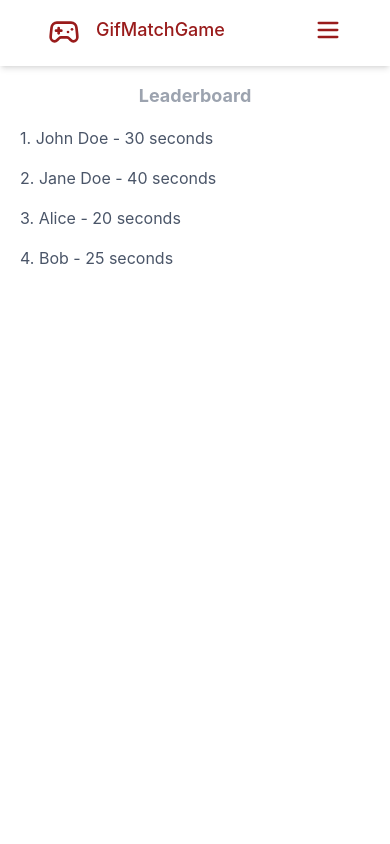
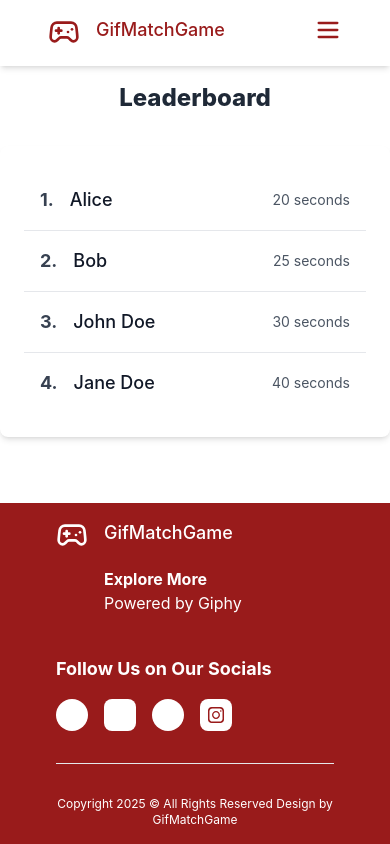
Before and after one commit to vishalkanu01/gif-game, a React (Vite) app: page /leaderboard in a window 390 px wide. Shown: the top 844 px of the page. Built offline with nearby package versions, Linux system fonts and the light colour scheme; no server answers; some icons are missing.

Commit message:
feat: implement responsiveness

```diff
--- a/src/components/GameBoard.tsx
+++ b/src/components/GameBoard.tsx
@@ -20,7 +20,7 @@ const GameBoard: React.FC<GameBoardProps> = ({ gifs, onWin }) => {
         setSelectedCards((prev) => [...prev, index]);
       }
     },
-    [selectedCards],
+    [selectedCards]
   );
 
   useEffect(() => {
@@ -50,7 +50,7 @@ const GameBoard: React.FC<GameBoardProps> = ({ gifs, onWin }) => {
   }, [matchedCards, gifs.length, onWin, startTime]);
 
   return (
-    <div className="h-screen grid grid-cols-4 gap-5 m-4 lg:mx-auto">
+    <div className="grid grid-cols-4 gap-5 m-4 md:h-[80%] lg:mx-auto">
       {gifs.map((gif, index) => {
         const cachedImage = new Image();
         cachedImage.src = gif.url;
@@ -59,11 +59,10 @@ const GameBoard: React.FC<GameBoardProps> = ({ gifs, onWin }) => {
         return (
           <div
             key={index}
-            className={`card rounded-lg w-[60px] h-[60px] md:w-[200px] md:h-[200px]  ${
+            className={`card rounded-lg w-[80px] h-[80px] md:w-[200px] md:h-[200px]  ${
               isFlipped ? "flipped" : ""
             }`}
-            onClick={() => handleCardClick(index)}
-          >
+            onClick={() => handleCardClick(index)}>
             {isFlipped ? (
               <img src={cachedImage.src} alt={gif.title} />
             ) : (
--- a/src/components/HomePage.tsx
+++ b/src/components/HomePage.tsx
@@ -3,10 +3,8 @@ import Confetti from "react-confetti";
 //
 import MagnifyingGlassIcon from "@/assets/MaginifyingGlassIcon";
 import "../App.css";
-import { GifResponse, LeaderboardEntry } from "../types";
 import GameBoard from "./GameBoard";
 import Leaderboard from "./LeaderBoard";
-
 import {
   Dialog,
   DialogContent,
@@ -14,6 +12,7 @@ import {
   DialogHeader,
   DialogTitle,
 } from "@/components/ui/dialog";
+import { GifResponse, LeaderboardEntry } from "@/types";
 
 const API_KEY = import.meta.env.VITE_GIPHY_API_KEY;
 
@@ -37,7 +36,7 @@ const HomePage: React.FC = () => {
   const fetchGifs = async () => {
     try {
       const response = await fetch(
-        `https://api.giphy.com/v1/gifs/search?api_key=${API_KEY}&q=${searchTerm}&limit=8`,
+        `https://api.giphy.com/v1/gifs/search?api_key=${API_KEY}&q=${searchTerm}&limit=8`
       );
       const data: GifResponse = await response.json();
       const formattedGifs = data.data.map((gif) => ({
@@ -68,7 +67,7 @@ const HomePage: React.FC = () => {
     setLeaderboard(
       [...leaderboard, newEntry]
         .sort((a, b) => a.score - b.score) // Sort by time
-        .slice(0, 10),
+        .slice(0, 10)
     );
     setGameWon(false);
     setGifs([]);
@@ -77,15 +76,44 @@ const HomePage: React.FC = () => {
   const [isOpen, setIsOpen] = useState(false);
 
   return (
-    <div className="h-full flex flex-col justify-between">
-      {confetti && <Confetti />}
-      {!gifs.length ? (
-        <div className="flex flex-col  h-screen">
-          {/* Search Input */}
-          <div className="flex items-center justify-center mt-20 w-full">
+    <div className="flex flex-col justify-between w-full">
+      {confetti && <Confetti className="w-full" />}
+      {/* Game Won Section */}
+      {gameWon && (
+        <div className="flex flex-col items-center justify-center m-10">
+          <h2 className="mt-4 text-xl font-bold text-center text-gray-400">Submit Your Score</h2>
+          <form
+            className="flex flex-col items-center justify-center w-full gap-4 mt-4 md:flex-row"
+            onSubmit={(e) => {
+              e.preventDefault();
+              const formData = new FormData(e.target as HTMLFormElement);
+              const name = formData.get("name") as string;
+              submitScore(name, time);
+            }}>
             <input
               type="text"
-              className="mx-6 md:mx-0 w-full md:w-1/3 py-3 px-4 rounded-full text-lg bg-white  focus:outline-none focus:ring focus:ring-red-400"
+              name="name"
+              className="w-full px-4 py-3 text-lg bg-white rounded-full md:w-1/3 focus:outline-none focus:ring focus:ring-red-400"
+              style={{ boxShadow: "0px 1px 8px 0px rgba(0, 0, 0, 0.14)" }}
+              placeholder="Name"
+              required
+            />
+            <button
+              type="submit"
+              className="px-6 py-2 text-white bg-red-600 rounded-lg hover:bg-red-400"
+              onClick={() => setIsOpen(true)}>
+              Submit
+            </button>
+          </form>
+        </div>
+      )}
+      {!gifs.length ? (
+        <div className="flex flex-col h-[80%]">
+          {/* Search Input */}
+          <div className="flex items-center justify-center w-full mt-20">
+            <input
+              type="text"
+              className="w-full px-4 py-3 mx-6 text-lg bg-white rounded-full md:mx-0 md:w-1/3 focus:outline-none focus:ring focus:ring-red-400"
               style={{ boxShadow: "0px 1px 8px 0px rgba(0, 0, 0, 0.14)" }}
               placeholder="Search for GIFs..."
               value={searchTerm}
@@ -99,23 +127,21 @@ const HomePage: React.FC = () => {
             <div className="relative">
               <button
                 className="absolute -top-3 right-10 md:right-4 hover:text-gray-600"
-                onClick={fetchGifs}
-              >
+                onClick={fetchGifs}>
                 <MagnifyingGlassIcon className="fill-gray-400" />
               </button>
             </div>
           </div>
 
           {/* Suggestions */}
-          <div className="text-md mt-8 text-center text-gray-400">
+          <div className="mt-8 text-center text-gray-400 text-md">
             <p className="mb-2">Suggestions:</p>
             {suggestionItems.map((item) => (
               <button
                 key={item.value}
-                className="rounded-full bg-white px-4 py-2 m-2 hover:bg-gray-400 hover:text-white"
+                className="px-4 py-2 m-2 bg-white rounded-full hover:bg-gray-400 hover:text-white"
                 style={{ boxShadow: "0px 1px 8px 0px rgba(0, 0, 0, 0.14)" }}
-                onClick={() => setSearchTerm(item.value)}
-              >
+                onClick={() => setSearchTerm(item.value)}>
                 {item.name}
               </button>
             ))}
@@ -124,44 +150,12 @@ const HomePage: React.FC = () => {
       ) : (
         <GameBoard gifs={gifs} onWin={handleWin} />
       )}
-      {/* Game Won Section */}
-      {gameWon && (
-        <div className="m-10 flex flex-col items-center justify-center">
-          <h2 className="text-gray-400 text-center font-bold text-xl mt-4">Submit Your Score</h2>
-          <form
-            className="flex flex-col md:flex-row items-center justify-center gap-4 mt-4 w-full"
-            onSubmit={(e) => {
-              e.preventDefault();
-              const formData = new FormData(e.target as HTMLFormElement);
-              const name = formData.get("name") as string;
-              submitScore(name, time);
-            }}
-          >
-            <input
-              type="text"
-              name="name"
-              className="w-full md:w-1/3 py-3 px-4 rounded-full text-lg bg-white focus:outline-none focus:ring focus:ring-red-400"
-              style={{ boxShadow: "0px 1px 8px 0px rgba(0, 0, 0, 0.14)" }}
-              placeholder="Name"
-              required
-            />
-            <button
-              type="submit"
-              className="bg-red-600 hover:bg-red-400 text-white rounded-lg px-6 py-2"
-              onClick={() => setIsOpen(true)}
-            >
-              Submit
-            </button>
-          </form>
-        </div>
-      )}
 
       {/* Dialog */}
       <Dialog open={isOpen} onOpenChange={setIsOpen}>
         <DialogContent
-          className="bg-white rounded-lg p-6"
-          style={{ boxShadow: "0px 1px 8px 0px rgba(0, 0, 0, 0.14)" }}
-        >
+          className="p-6 bg-white rounded-lg"
+          style={{ boxShadow: "0px 1px 8px 0px rgba(0, 0, 0, 0.14)" }}>
           <DialogHeader>
             <DialogTitle className="text-xl font-bold text-gray-800">Leaderboard</DialogTitle>
             <DialogDescription>
--- a/src/components/Layout.tsx
+++ b/src/components/Layout.tsx
@@ -4,7 +4,7 @@ import Footer from "./Footer";
 
 const Layout = () => {
   return (
-    <div className="flex flex-col min-h-screen">
+    <div className="flex flex-col min-h-screen ">
       <NavBar />
       <div className="flex-grow">
         <Outlet />
--- a/src/components/LeaderBoard.tsx
+++ b/src/components/LeaderBoard.tsx
@@ -1,22 +1,23 @@
-import React from "react";
+import { LeaderboardEntry } from "@/types";
 
-interface LeaderboardEntry {
-  name: string;
-  score: number;
-}
-
-interface LeaderboardProps {
-  leaderboard: LeaderboardEntry[];
-}
-
-const Leaderboard: React.FC<LeaderboardProps> = ({ leaderboard }) => {
+const Leaderboard = ({ leaderboard }: { leaderboard: LeaderboardEntry[] }) => {
   return (
-    <div>
-      {leaderboard.map((entry, index) => (
-        <div key={index} className="mx-5 text-[#4a5568] text-md m-4">
-          {index + 1}. {entry.name} - {entry.score} seconds
-        </div>
-      ))}
+    <div className="max-w-2xl p-6 mx-auto mt-8 bg-white rounded-lg shadow-md">
+      {leaderboard
+        .sort((a, b) => a.score - b.score) // Sort leaderboard by score (lower is better)
+        .map((entry, index) => (
+          <div
+            key={index}
+            className="flex items-center justify-between p-4 border-b last:border-none hover:bg-gray-100">
+            <div className="flex items-center">
+              <div className="text-lg font-bold text-gray-700">{index + 1}.</div>
+              <div className="ml-4">
+                <h3 className="text-lg font-medium text-gray-900">{entry.name}</h3>
+              </div>
+            </div>
+            <div className="text-sm text-gray-600">{entry.score} seconds</div>
+          </div>
+        ))}
     </div>
   );
 };
--- a/src/components/LeaderBoardPage.tsx
+++ b/src/components/LeaderBoardPage.tsx
@@ -1,5 +1,6 @@
+import { useState } from "react";
+//
 import { LeaderboardEntry } from "@/types";
-import { useState } from "react";
 import Leaderboard from "./LeaderBoard";
 
 const LeaderBoardPage = () => {
@@ -12,8 +13,8 @@ const LeaderBoardPage = () => {
 
   return (
     <div className="mt-4">
-      <h2 className="text-gray-400 font-bold text-lg text-center">Leaderboard</h2>
-      <div className="h-screen">
+      <h2 className="text-2xl font-extrabold text-center text-gray-800">Leaderboard</h2>
+      <div>
         <Leaderboard leaderboard={leaderboard} />
       </div>
     </div>
```
